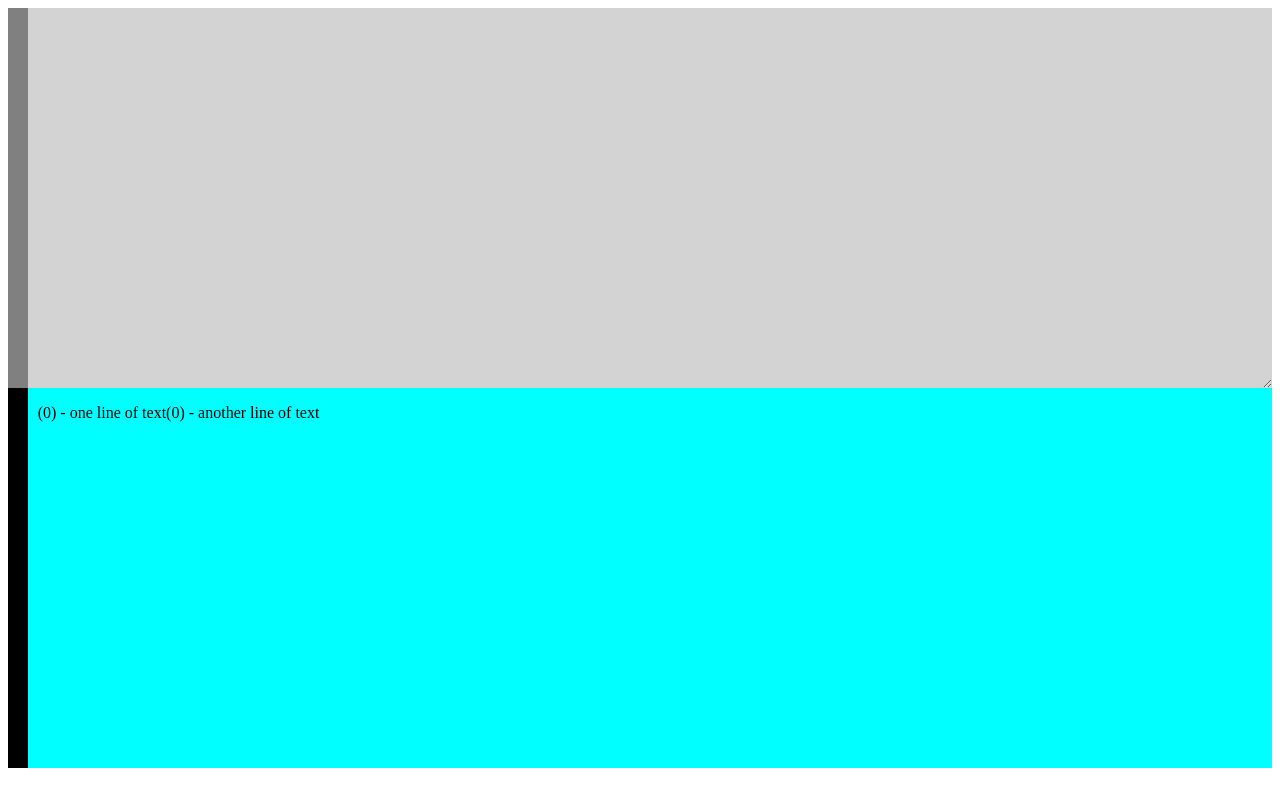
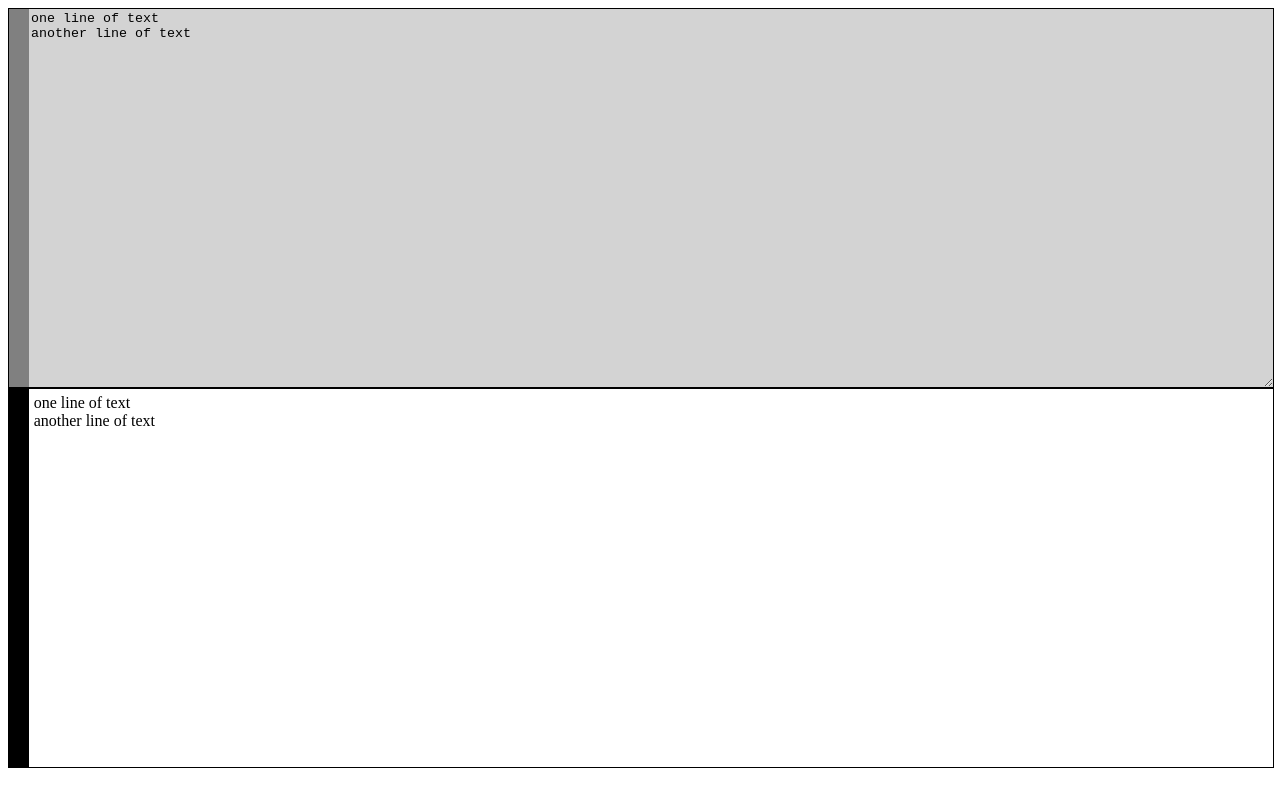
Before and after one commit to tuzmusic/folding-editor, a React (Create React App) app: page / in a window 1280 px wide. Built offline with nearby package versions, Linux system fonts and the light colour scheme.

Commit message:
refactor TextLineComponent.tsx

```diff
--- a/src/components/App.tsx
+++ b/src/components/App.tsx
@@ -1,12 +1,10 @@
 import React from 'react';
 import TextEntryModel from '../models/TextEntryModel';
 import styled from '@emotion/styled'
-// region Subcomponents
-const FullWidthFlexDiv = styled.div({
-  display: 'flex',
-  width: '100%',
-});
+import { FullWidthFlexDiv } from "./StyledComponents";
+import TextDisplay from "./TextDisplay";
 
+// region
 const Container = styled(FullWidthFlexDiv)({
   flexDirection: 'column',
   height: '95vh',
@@ -15,10 +13,12 @@ const Container = styled(FullWidthFlexDiv)({
 
 const EditorContainer = styled(FullWidthFlexDiv)({
   flex: 1,
+  border: 'solid black thin',
 });
 
 const TextDisplayContainer = styled(FullWidthFlexDiv)({
   flex: 1,
+  border: 'solid black thin',
 });
 
 const TextArea = styled.textarea({
@@ -30,10 +30,11 @@ const TextArea = styled.textarea({
 });
 
 const Display = styled(FullWidthFlexDiv)({
-  backgroundColor: 'cyan',
+  backgroundColor: 'white',
   boxSizing: 'border-box',
   height: '100%',
-  paddingLeft: '10px',
+  padding: '5px',
+  flexDirection: 'column'
 });
 
 const EditorGutter = styled.div({
@@ -52,11 +53,10 @@ const Editor = styled.div({
 });
 
 // endregion
+const startingText = 'one line of text \nanother line of text';
 
 class App extends React.Component {
-  state = {
-    text: 'one line of text \nanother line of text',
-  };
+  state = { text: startingText, };
   model: TextEntryModel = new TextEntryModel();
 
   constructor(props: any) {
@@ -73,19 +73,23 @@ class App extends React.Component {
   render() {
     return (
       <Container>
-        <EditorContainer id='editor-container'>
+        <EditorContainer>
           <EditorGutter/>
           <Editor>
-            <TextArea onChange={ this.changeText }/>
+            <TextArea
+              value={ this.state.text }
+              onChange={ this.changeText }
+            />
           </Editor>
         </EditorContainer>
         <TextDisplayContainer>
           <DisplayGutter/>
-          <Display>
+          <TextDisplay lines={ this.model.lines }/>
+          {/*<Display>
             { this.model.lines.map((line, i) =>
-              <p>({ line.indentLevel }) - { line.text }</p>)
+              <div>({ line.indentLevel }) - { line.text }</div>)
             }
-          </Display>
+          </Display>*/ }
         </TextDisplayContainer>
       </Container>
     );
--- /dev/null
+++ b/src/components/StyledComponents.tsx
@@ -0,0 +1,7 @@
+// region Subcomponents
+import styled from "@emotion/styled";
+
+export const FullWidthFlexDiv = styled.div({
+  display: 'flex',
+  width: '100%',
+});
--- /dev/null
+++ b/src/components/TextDisplay.tsx
@@ -0,0 +1,31 @@
+import React from 'react';
+import styled from "@emotion/styled";
+import { FullWidthFlexDiv } from "./StyledComponents";
+import { TextLine } from "../models/TextEntryModel";
+import TextLineComponent from "./TextLineComponent";
+
+const Display = styled(FullWidthFlexDiv)({
+  backgroundColor: 'white',
+  boxSizing: 'border-box',
+  height: '100%',
+  padding: '5px',
+  flexDirection: 'column'
+});
+
+type Props = {
+  lines: TextLine[]
+}
+
+class TextDisplay extends React.Component<Props> {
+
+  render = () => (
+    <Display>
+      {
+        this.props.lines.map(line =>
+          <TextLineComponent line={ line }/>)
+      }
+    </Display>
+  )
+}
+
+export default TextDisplay
--- /dev/null
+++ b/src/components/TextLineComponent.tsx
@@ -0,0 +1,20 @@
+import React from 'react';
+import styled from "@emotion/styled";
+import { TextLine } from "../models/TextEntryModel";
+
+const Line = styled.div({});
+
+type Props = {
+  line: TextLine
+}
+
+class TextLineComponent extends React.Component<Props> {
+
+  render = () => (
+    <Line>
+      { this.props.line.text }
+    </Line>
+  )
+}
+
+export default TextLineComponent
--- a/src/models/TextEntryModel.ts
+++ b/src/models/TextEntryModel.ts
@@ -1,4 +1,4 @@
-class TextLine {
+export class TextLine {
   text = '';
   indentLevel = 0;
 
@@ -7,7 +7,7 @@ class TextLine {
   }
 }
 
-class TextEntryModel {
+export class TextEntryModel {
   lines: TextLine[] = [];
 
   setText = (text: string) => {
```
Also changed, not shown: 1 other file (tests, documents, lock files or other folders).
